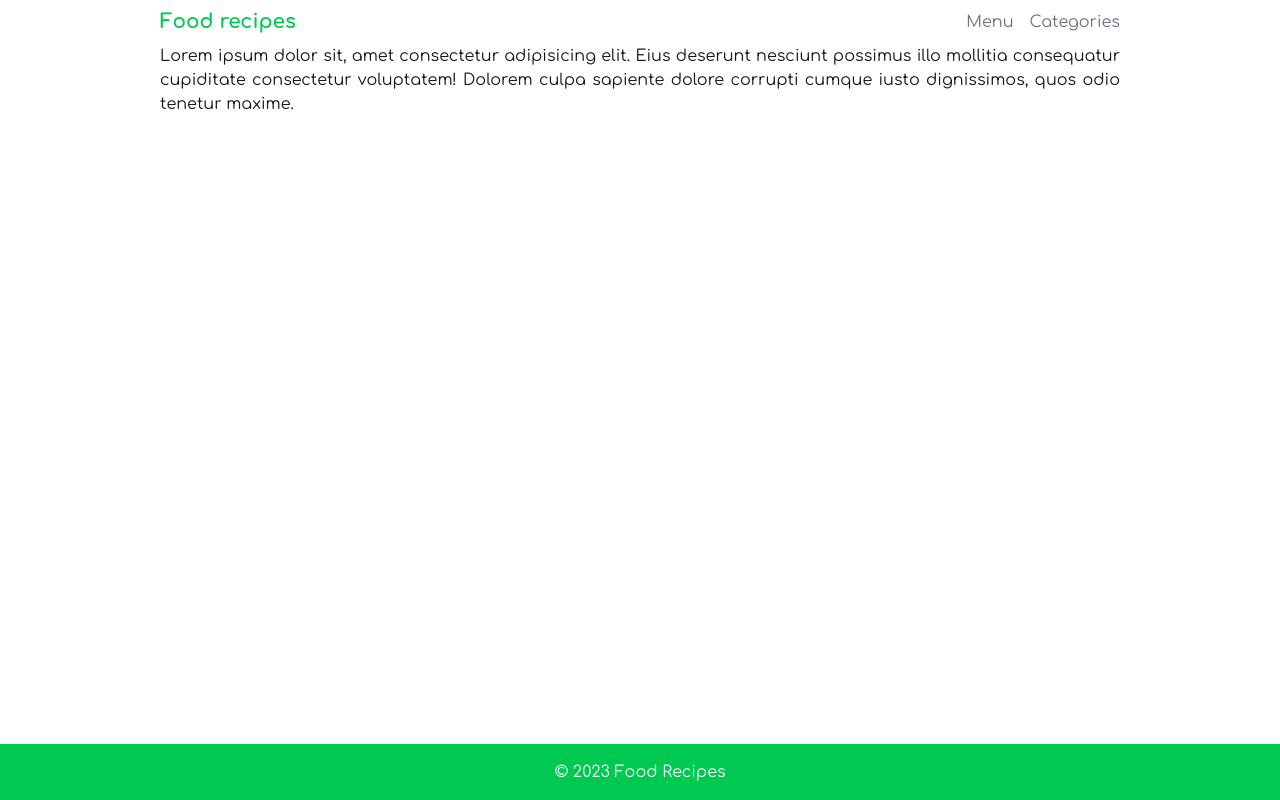
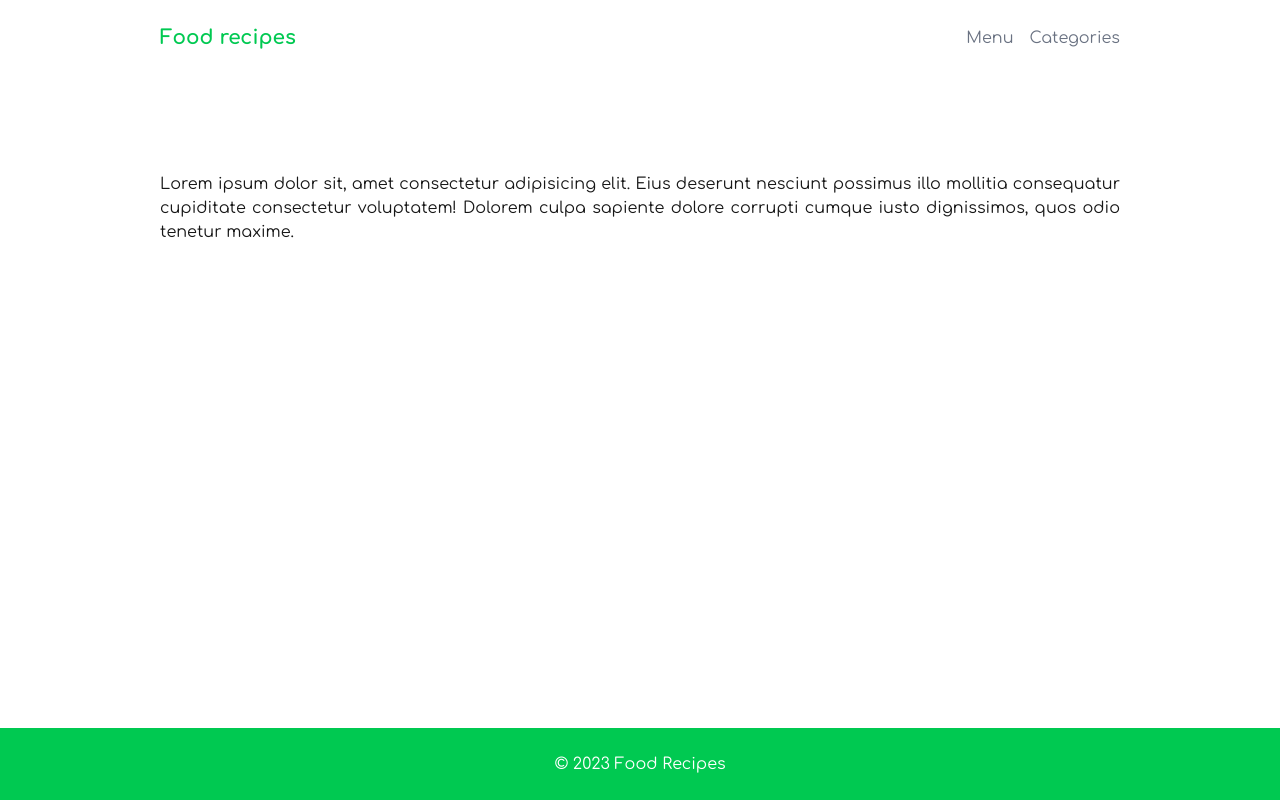
Before and after one commit to ashkankh/NextJS-Typescript-Tailwind-food-recipes-project, a Next.js app: page / in a window 1280 px wide. Built offline with nearby package versions, Linux system fonts and the light colour scheme.

Commit message:
fix container styles

```diff
--- a/components/layout/index.tsx
+++ b/components/layout/index.tsx
@@ -2,9 +2,10 @@ import Link from 'next/link';
 import { ReactNode } from 'react';
 
 function Layout({ children }: { children: ReactNode }) {
+    const container = "container p-4 mx-auto lg:px-40"
     return (
         <div className='min-h-screen flex flex-col'>
-            <div className='container mx-auto lg:px-40'>
+            <div className={`${container} md:mb-20`}>
                 <header className="flex flex-row justify-between py-2 items-center">
                     <Link href="/" className='font-extrabold text-xl text-green-500'>Food recipes</Link>
                     <div className='flex flex-row justify-around gap-4 text-gray-500'>
@@ -14,12 +15,12 @@ function Layout({ children }: { children: ReactNode }) {
                 </header>
             </div>
 
-            <main className='container mx-auto lg:px-40 flex-grow'>
+            <main className={`${container} flex-grow`}>
                 {children}
             </main>
 
-            <footer className='w-full bg-green-500 py-4'>
-                <div className='container mx-auto lg:px-40'>
+            <footer className='w-full bg-green-500 py-2'>
+                <div className={`${container}`}>
                     <p className='text-white text-center'>© 2023 Food Recipes</p>
                 </div>
             </footer>
```
